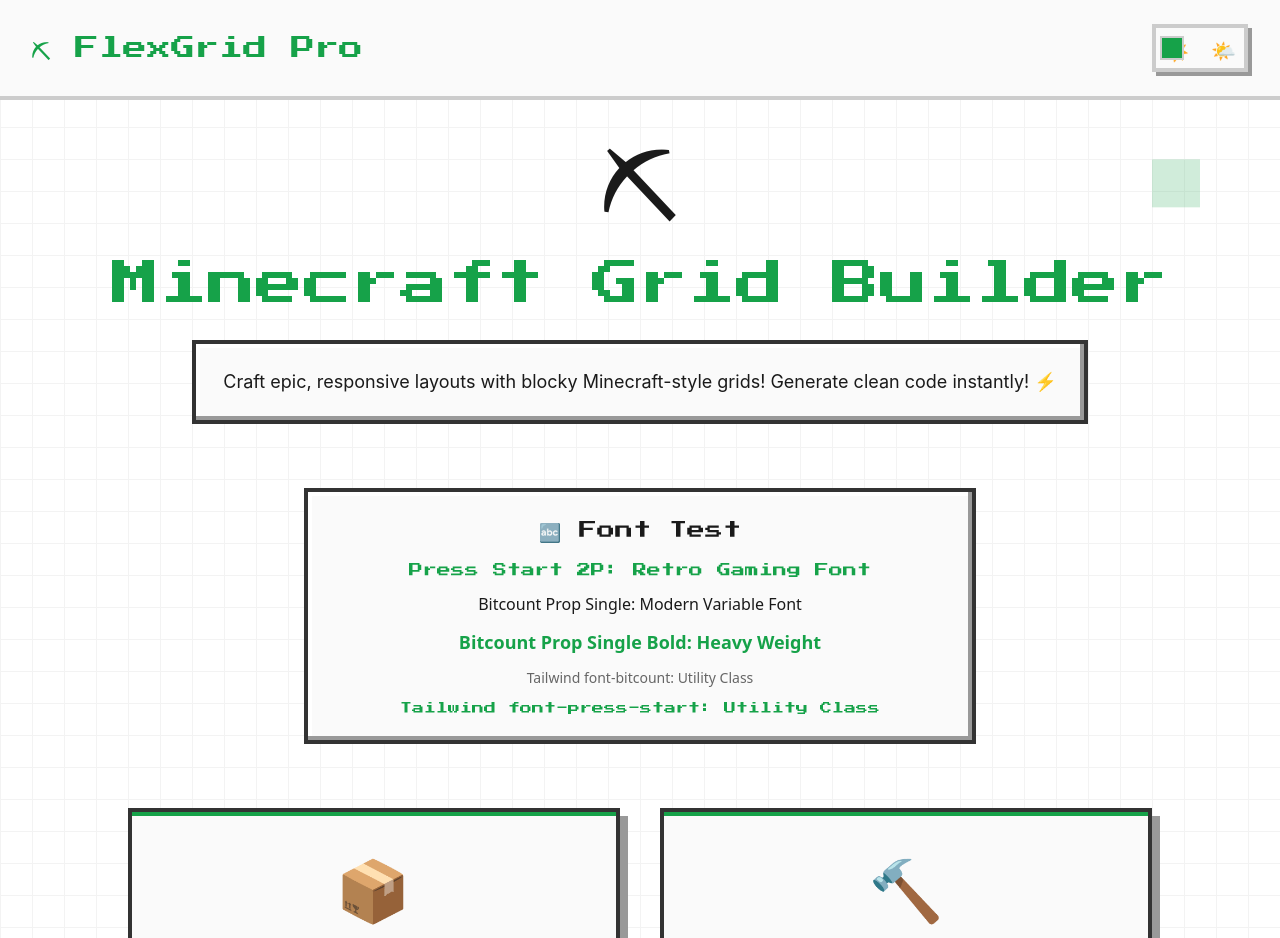
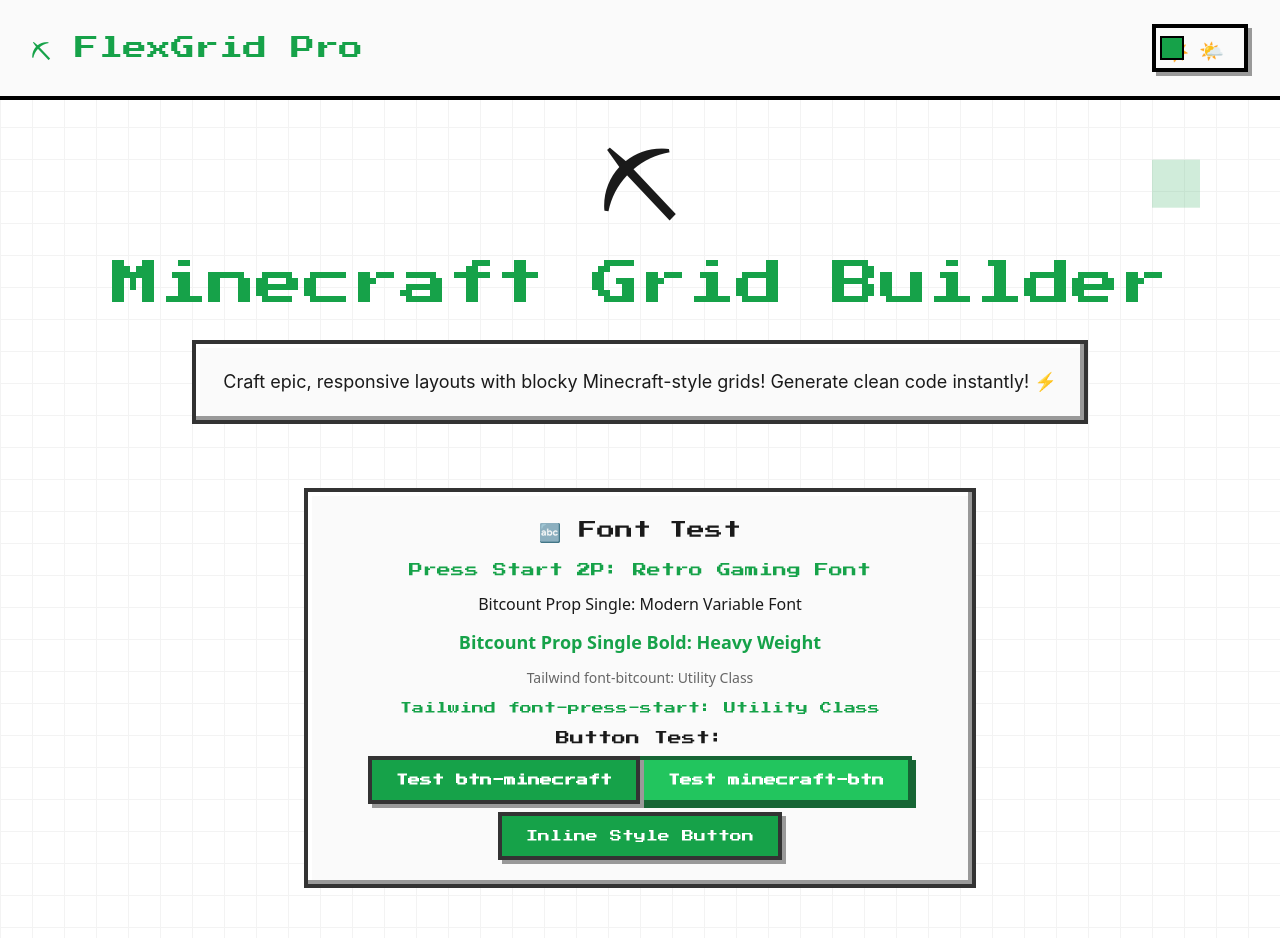
Before and after one commit to gandharrdotexe/FlexGrid-Pro, a Next.js app: page / in a window 1280 px wide. Shown: the top 938 px of the page. Built offline with nearby package versions, Linux system fonts and the light colour scheme; a web font is replaced by a local one.

Commit message:
resolved toggletheme button css bug 😩

```diff
--- a/src/app/components/ThemeToggle.tsx
+++ b/src/app/components/ThemeToggle.tsx
@@ -31,17 +31,19 @@
   return (
     <button
       onClick={toggleTheme}
-      className="relative inline-flex h-12 w-24 items-center bg-card border-4 border-pixel-border transition-all duration-100 hover:translate-x-1 hover:translate-y-1"
+      className="relative inline-flex h-12 w-24 items-center bg-card border-4 transition-all duration-100 hover:translate-x-1 hover:translate-y-1"
       style={{
+        borderColor: isDark ? '#22c55e' : '#000000',
         boxShadow: '4px 4px 0 hsl(var(--pixel-shadow))'
       }}
     >
       <span className="absolute left-2 text-xl">{isDark ? '🌙' : '☀️'}</span>
-      <span className="absolute right-2 text-xl">{isDark ? '⭐' : '🌤️'}</span>
+      <span className="absolute right-5 text-xl">{isDark ? '⭐' : '🌤️'}</span>
       <span
-        className={`inline-block h-6 w-6 transform bg-primary transition-transform duration-200 border-2 border-pixel-border ${
+        className={`inline-block h-6 w-6 transform bg-primary transition-transform duration-200 border-2 ${
           isDark ? 'translate-x-12' : 'translate-x-1'
         }`}
+        style={{ borderColor: isDark ? '#16a34a' : '#000000' }}
       />
       <span className="sr-only">Toggle theme</span>
     </button>
--- a/src/app/globals.css
+++ b/src/app/globals.css
@@ -123,20 +123,47 @@
 @layer utilities {
   /* Minecraft-style button */
   .btn-minecraft {
-    @apply bg-primary text-primary-foreground px-6 py-3 font-semibold relative overflow-hidden;
-    border: 4px solid hsl(var(--pixel-border));
-    box-shadow: 4px 4px 0 hsl(var(--pixel-shadow));
-    transition: all 0.1s ease;
+    background-color: hsl(var(--primary)) !important;
+    color: hsl(var(--primary-foreground)) !important;
+    padding: 0.75rem 1.5rem !important;
+    font-weight: 600 !important;
+    position: relative !important;
+    overflow: hidden !important;
+    border: 4px solid hsl(var(--pixel-border)) !important;
+    box-shadow: 4px 4px 0 hsl(var(--pixel-shadow)) !important;
+    transition: all 0.1s ease !important;
+    font-family: "Press Start 2P", monospace, system-ui !important;
+    display: inline-block !important;
+    text-align: center !important;
+    text-decoration: none !important;
+    cursor: pointer !important;
+    border-radius: 0 !important;
+    outline: none !important;
+  }
+
+  /* Alternative button class for testing */
+  .minecraft-btn {
+    background-color: #22c55e !important;
+    color: white !important;
+    padding: 12px 24px !important;
+    font-weight: 600 !important;
+    border: 4px solid #166534 !important;
+    box-shadow: 4px 4px 0 #166534 !important;
+    font-family: "Press Start 2P", monospace !important;
+    cursor: pointer !important;
+    display: inline-block !important;
+    text-align: center !important;
+    transition: all 0.1s ease !important;
   }
 
   .btn-minecraft:hover {
-    transform: translate(2px, 2px);
-    box-shadow: 2px 2px 0 hsl(var(--pixel-shadow));
+    transform: translate(2px, 2px) !important;
+    box-shadow: 2px 2px 0 hsl(var(--pixel-shadow)) !important;
   }
 
   .btn-minecraft:active {
-    transform: translate(4px, 4px);
-    box-shadow: 0 0 0 hsl(var(--pixel-shadow));
+    transform: translate(4px, 4px) !important;
+    box-shadow: 0 0 0 hsl(var(--pixel-shadow)) !important;
   }
 
   /* Minecraft card style */
--- a/src/app/page.tsx
+++ b/src/app/page.tsx
@@ -1,6 +1,6 @@
 "use client"
 import React, { useState, useEffect } from 'react';
-import { ThemeProvider } from '@/app/context/ThemeContext';
+import { ThemeProvider, useTheme } from '@/app/context/ThemeContext';
 import ThemeToggle from '@/app/components/ThemeToggle';
 
 
@@ -26,6 +26,7 @@
   const [mode, setMode] = useState<Mode>('home');
   const [currentLayout, setCurrentLayout] = useState<any>(null);
   const [codeMode, setCodeMode] = useState<'tailwind' | 'external'>('tailwind');
+  const { isDark } = useTheme();
 
   const generateHTML = (layout: any) => {
     if (!layout) return '';
@@ -198,7 +199,12 @@
       </div>
 
       {/* Header */}
-      <header className="relative bg-card border-b-4 border-pixel-border">
+      <header
+        className="relative bg-card border-b-4"
+        style={{
+          borderColor: isDark ? '#22c55e' : '#000000'
+        }}
+      >
         <div className="max-w-7xl mx-auto px-4 sm:px-6 lg:px-8 py-6">
           <div className="flex items-center justify-between">
             <div className="flex items-center space-x-6">
@@ -211,13 +217,13 @@
               {mode !== 'home' && (
                 <button
                   onClick={() => setMode('home')}
-                  className="btn-minecraft text-xs press-start-2p-regular"
+                  className="btn-minecraft text-xs"
                 >
                   ← Back
                 </button>
               )}
             </div>
-            <ThemeToggle />
+            <ThemeToggle/>
           </div>
         </div>
       </header>
@@ -249,6 +255,27 @@
                   <div className="bitcount-prop-single-bold text-lg text-primary">Bitcount Prop Single Bold: Heavy Weight</div>
                   <div className="font-bitcount text-sm text-muted-foreground">Tailwind font-bitcount: Utility Class</div>
                   <div className="font-press-start text-xs text-accent">Tailwind font-press-start: Utility Class</div>
+
+                  {/* Button Test */}
+                  <div className="mt-4 space-y-2">
+                    <div className="text-sm text-foreground">Button Test:</div>
+                    <button className="btn-minecraft text-xs">Test btn-minecraft</button>
+                    <button className="minecraft-btn text-xs">Test minecraft-btn</button>
+                    <button
+                      className="text-xs"
+                      style={{
+                        backgroundColor: 'hsl(var(--primary))',
+                        color: 'hsl(var(--primary-foreground))',
+                        padding: '0.75rem 1.5rem',
+                        border: '4px solid hsl(var(--pixel-border))',
+                        boxShadow: '4px 4px 0 hsl(var(--pixel-shadow))',
+                        fontFamily: '"Press Start 2P", monospace, system-ui',
+                        cursor: 'pointer'
+                      }}
+                    >
+                      Inline Style Button
+                    </button>
+                  </div>
                 </div>
               </div>
             </div>
@@ -339,7 +366,7 @@
               </div>
               <button
                 onClick={() => setMode('predefined')}
-                className="btn-minecraft press-start-2p-regular"
+                className="btn-minecraft"
               >
                 ← Back
               </button>
```
